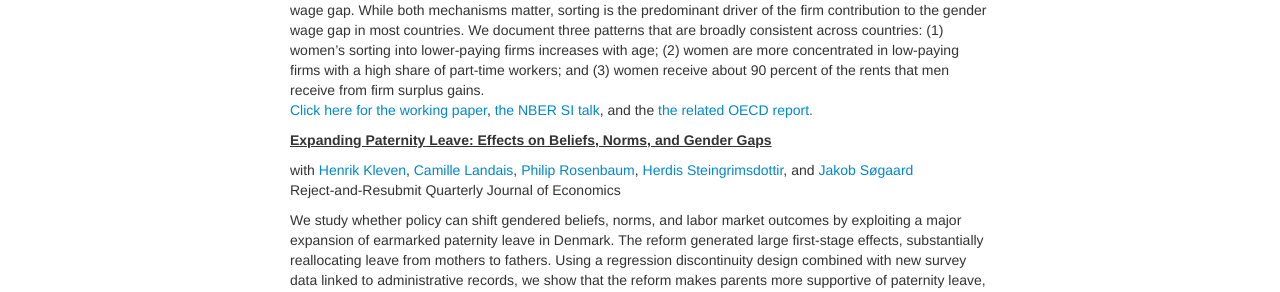
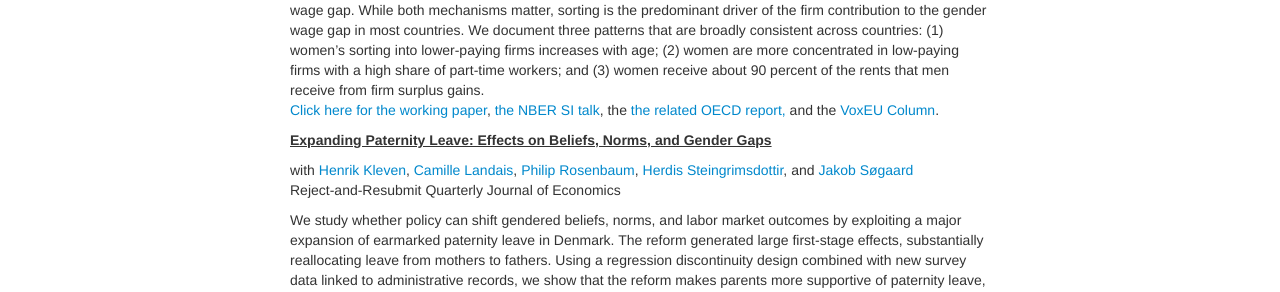
Before and after one commit to annesophielassen/annesophielassen.github.io, a Jekyll site: the page built from pages/research.md, in a window 1280 px wide. Shown: the part 782-1074 px from the top of the page. Built offline with Jekyll 4.4.1, drawn with Linux system fonts in a browser that asks for light colours.

Commit message:
Update research.md

```diff
--- a/pages/research.md
+++ b/pages/research.md
@@ -26,11 +26,12 @@ with  <a href="https://marcoguidopalladino.com/">Marco G. Palladino</a>, <a href
 Revise-and-Resubmit AEJ: Applied Economics <br>
 
 We quantify the role of gender-specific firm wage premiums in explaining the private-sector gender gap in hourly wages using a harmonized research design across 11 matched employeremployee datasets — ten European countries and Washington State, USA. These premiums contribute to the gender wage gap through two channels: women’s concentration in lowerpaying firms (sorting) and women receiving lower premiums than men within the same firm (pay-setting). We find that firm wage premiums account for 10 to 30 percent of the gender wage gap. While both mechanisms matter, sorting is the predominant driver of the firm contribution to the gender wage gap in most countries. We document three patterns that are broadly consistent across countries: (1) women’s sorting into lower-paying firms increases with age; (2) women are more concentrated in low-paying firms with a high share of part-time workers; and (3) women receive about 90 percent of the rents that men receive from firm surplus gains. <br>
-<a href="https://www.chicagofed.org/publications/working-papers/2025/2025-24">Click here for the working paper</a>, <a href="https://www.youtube.com/live/RCkEHjCC3kI?t=420s">the NBER SI talk</a>, and the <a href="https://www.oecd.org/en/publications/the-role-of-bargaining-and-discrimination-in-the-gender-wage-gap-in-france_1fd68687-en.html">the related OECD report.</a>
+<a href="https://www.chicagofed.org/publications/working-papers/2025/2025-24">Click here for the working paper</a>, <a href="https://www.youtube.com/live/RCkEHjCC3kI?t=420s">the NBER SI talk</a>, the <a href="https://www.oecd.org/en/publications/the-role-of-bargaining-and-discrimination-in-the-gender-wage-gap-in-france_1fd68687-en.html">the related OECD report,</a> and the <a href="https://cepr.org/voxeu/columns/gender-wage-gap-and-what-firms-have-do-it">VoxEU Column</a>.
 <br>
 
+
 ##### <u>Expanding Paternity Leave: Effects on Beliefs, Norms, and Gender Gaps </u>
-with <a href="https://www.henrikkleven.com/">Henrik Kleven</a>, <a href="https://https://www.camillelandais.com/">Camille Landais</a>, <a href="https://sites.google.com/site/philrosenbaum/"> Philip Rosenbaum</a>, <a href="https://sites.google.com/site/herdissteingrimsdottir/home"> Herdis Steingrimsdottir</a>, and <a href="https://jakobsogaard.com/">Jakob Søgaard</a><br> Reject-and-Resubmit Quarterly Journal of Economics <br>
+with <a href="https://www.henrikkleven.com/">Henrik Kleven</a>, <a href="https://www.camillelandais.com/">Camille Landais</a>, <a href="https://sites.google.com/site/philrosenbaum/"> Philip Rosenbaum</a>, <a href="https://sites.google.com/site/herdissteingrimsdottir/home"> Herdis Steingrimsdottir</a>, and <a href="https://jakobsogaard.com/">Jakob Søgaard</a><br> Reject-and-Resubmit Quarterly Journal of Economics <br>
 
 We study whether policy can shift gendered beliefs, norms, and labor market outcomes by exploiting a major expansion of earmarked paternity leave in Denmark. The reform generated large first-stage effects, substantially reallocating leave from mothers to fathers. Using a regression discontinuity design combined with new survey data linked to administrative records, we show that the reform makes parents more supportive of paternity leave, shifts gender-role beliefs in a progressive direction, and reduces perceived differences in childcare ability. The reform also narrows gender gaps in earnings and hours worked. The earnings gap falls by 33pp in the first year following childbirth (during leave) and by 2.8pp in the second year (after leave). These results demonstrate that policy can meaningfully influence beliefs, norms, and gender inequality. On the other hand, earmarking restricts families’ ability to allocate leave freely and lowers leave satisfaction, highlighting a central trade-off inherent in paternalistic policies <br>
 <a href="https://www.nber.org/papers/w34862"> Click here for the NBER working paper</a>, and a summary at <a href="https://www.nber.org/digest/202604/impact-expanding-paternity-leave?page=1&perPage=50">NBER Digest.</a>
```
